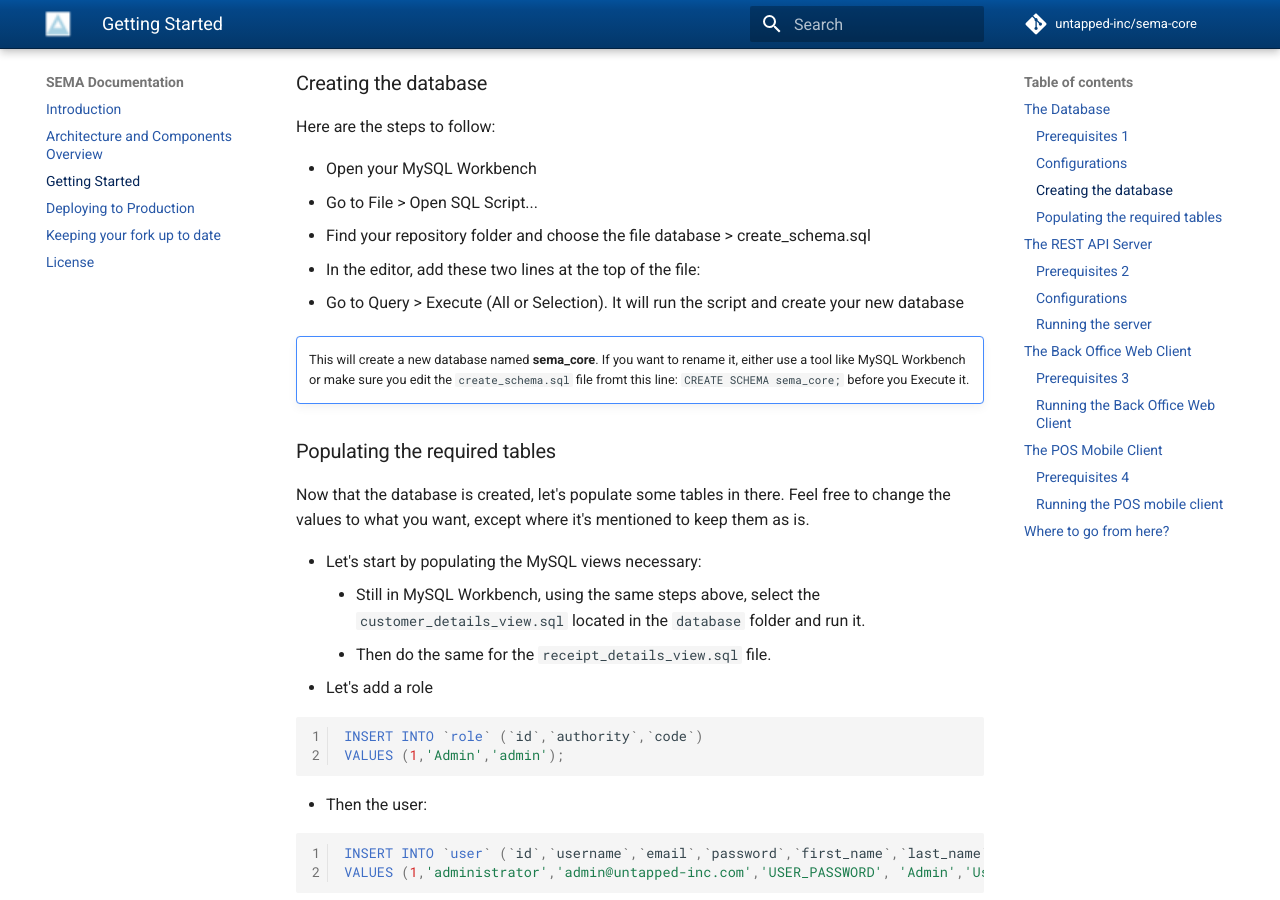
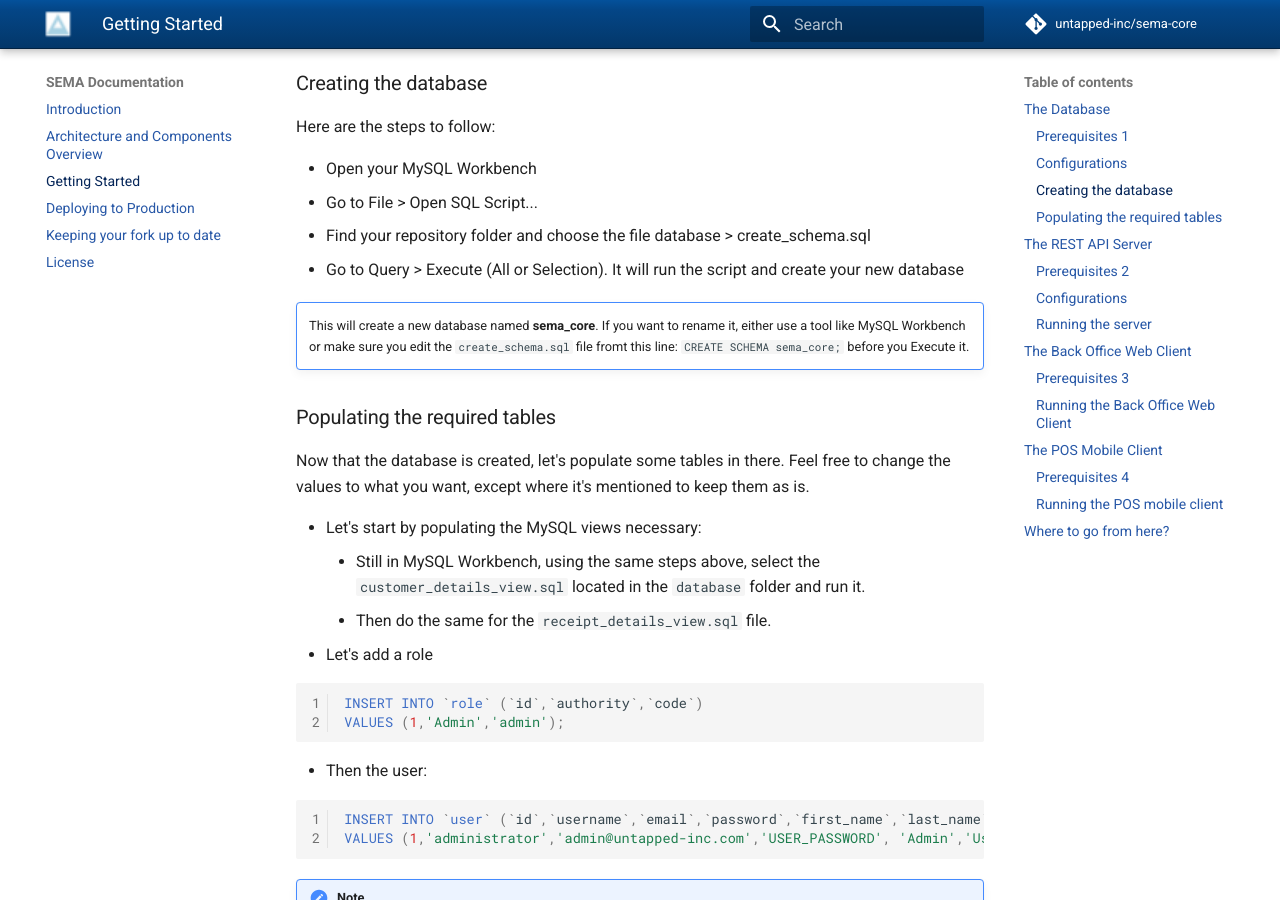
Before and after one commit to untapped-inc/sema-docs, an MkDocs documentation site: the page built from docs/getting-started.md, in a window 1280 px wide and 900 px high, scrolled down 837 px. Built offline with MkDocs 1.6.1 and Material for MkDocs 9.7.7, drawn with Linux system fonts in a browser that asks for light colours; comment, search, counter and statistics services are not loaded.

Commit message:
[Minor] Quick fix

```diff
--- a/docs/getting-started.md
+++ b/docs/getting-started.md
@@ -31,7 +31,6 @@ Here are the steps to follow:
 * Open your MySQL Workbench
 * Go to File > Open SQL Script...
 * Find your repository folder and choose the file database > create_schema.sql
-* In the editor, add these two lines at the top of the file:
 * Go to Query > Execute (All or Selection). It will run the script and create your new database
 
 !!! note ""
```
